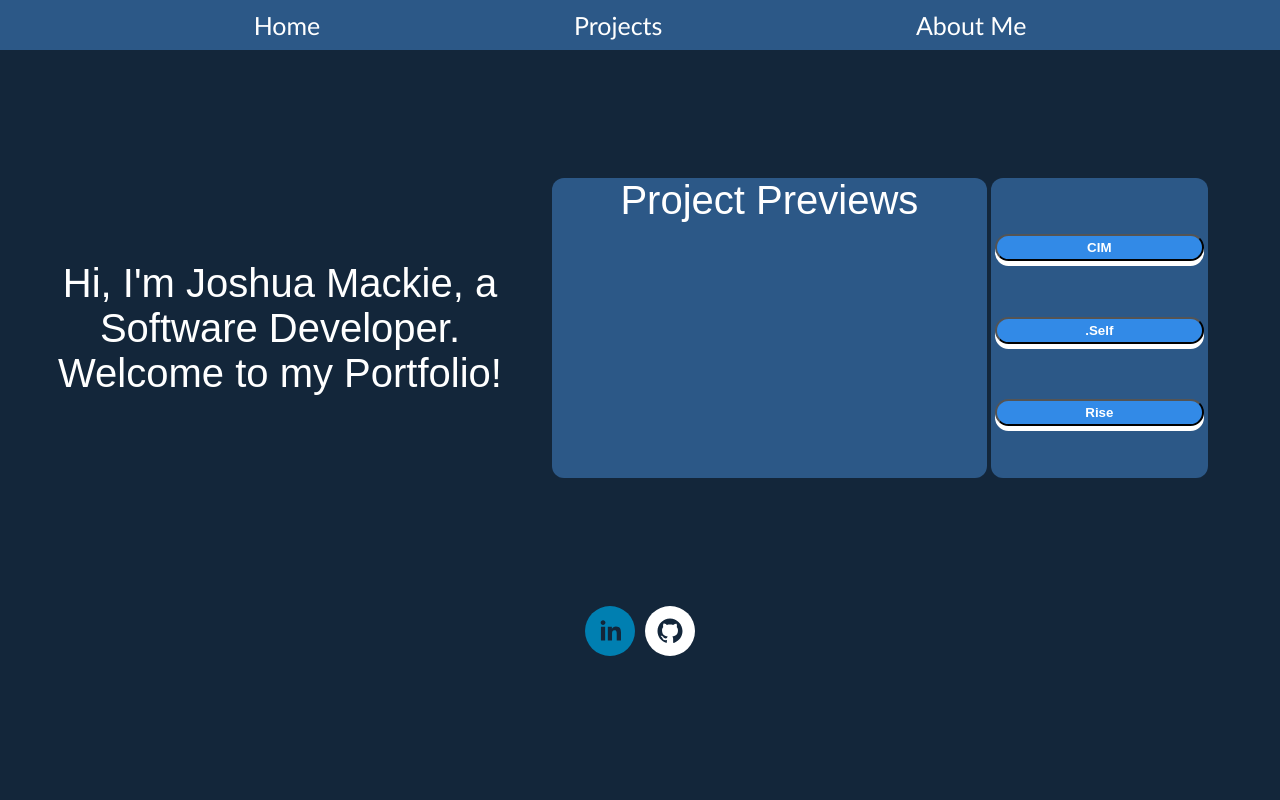
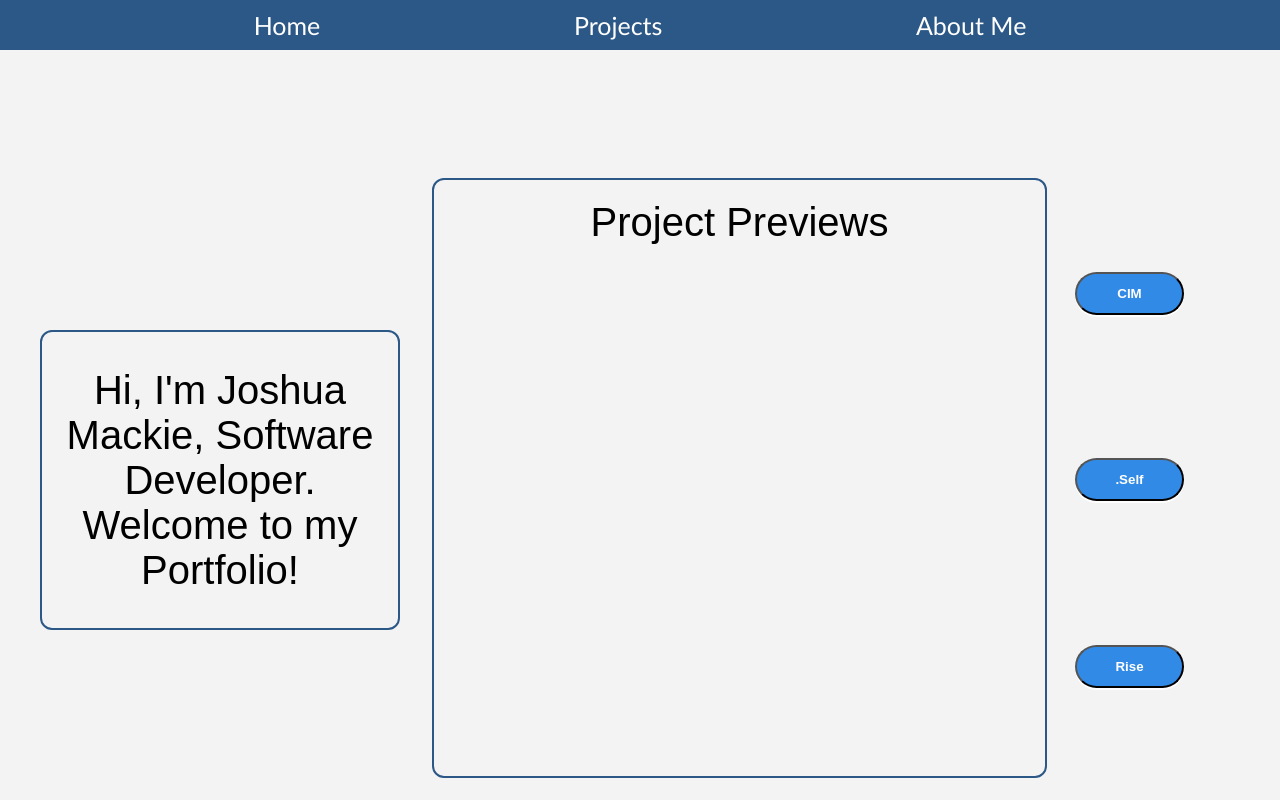
Before and after one commit to MackieJG/portfolio, a Next.js app: page / in a window 1280 px wide. Shown: the top 800 px of the page. Built offline with nearby package versions, Linux system fonts and the light colour scheme.

Commit message:
updating styling format for all pages changing background colors

```diff
--- a/src/pages/index.js
+++ b/src/pages/index.js
@@ -1,5 +1,4 @@
 import React, {useState} from "react"
-import Head from "next/head";
 import ReactPlayer from "react-player"
 import styles from "../styles/welcome.module.css"
 import Nav from "../components/Nav.js"
@@ -26,7 +25,7 @@ export default function Home() {
         < Nav />
             <div className={styles.pageWrapper}>
                 <div className={styles.profile}>
-                    <p>Hi, I'm Joshua Mackie, a Software Developer. Welcome to my Portfolio!</p>
+                    <p>Hi, I'm Joshua Mackie, Software Developer. Welcome to my Portfolio!</p>
                  </div>
                 <div className={styles.container}>
                     <div className={styles.aboutMe}>
@@ -38,7 +37,7 @@ export default function Home() {
                                 playing={Boolean("true")}
                             />
                         ) : (
-                                <p>
+                                <p className={styles.projectPreview}>
                                     Project Previews
                                 </p>
                         )}
@@ -59,7 +58,7 @@ export default function Home() {
                 </div>
                 <div className={styles.gitHub}>
                     <SocialIcon url="https://github.com/MackieJG"
-                        bgColor="white"
+                        bgColor="black"
                     />
                  </div>
             </div>
--- a/src/styles/globals.css
+++ b/src/styles/globals.css
@@ -83,7 +83,7 @@ html,
 body {
   max-width: 100vw;
   overflow-x: hidden;
-  background-color: #13263a;
+  background-color: #f3f3f3;
   font-family: 'Raleway', sans-serif;
 }
 
--- a/src/styles/profile.module.css
+++ b/src/styles/profile.module.css
@@ -3,7 +3,7 @@
     max-width: 1200px;
     margin: auto;
     justify-content: center;
-    background-color: #13263a;
+    background-color: #ececec;
 
 }
 
@@ -78,9 +78,7 @@ outline: 0;
 border: 0;
 cursor: pointer;
 will-change: box-shadow,transform;
-background: radial-gradient( 100% 100% at 100% 0%, #5ba7c0 0%, #4152d6 100% );
-box-shadow: rgb(102, 97, 97) 0px 15px 25px, rgb(143, 132, 132) 0px 5px 10px;
-
+background: radial-gradient( 100% 100% at 100% 0%, #5ba7c0 0%, #10111d 100% );
 padding: 0 32px;
 border-radius: 6px;
 color: #fff;
@@ -90,7 +88,6 @@ text-shadow: 0 1px 0 rgb(0 0 0 / 40%);
 transition: box-shadow 0.15s ease,transform 0.15s ease;
 }
 .button:hover {
-    box-shadow: 0px 4px 8px rgb(45 35 66 / 40%), 0px 7px 13px -3px rgb(45 35 66 / 30%), inset 0px -3px 0px #3c4fe0;
     transform: translateY(-2px);
 }
 .button:active{
--- a/src/styles/welcome.module.css
+++ b/src/styles/welcome.module.css
@@ -7,11 +7,16 @@
 
 .profile {
     display: flex;
+    margin-top: 280px;
+    border-radius: 12px;
+    height: 300px;
     flex-direction: column;
-    color: white;
+    color: rgb(0, 0, 0);
     justify-content: center;
     font-size:40px;
     text-align: center;
+    border: 2px solid #2c5887;
+
 }
 
 .profile > p {
@@ -19,48 +24,53 @@
 }
 .container {
     display: flex;
-    width: 60%;
+    width: 70%;
     justify-content: center;
     padding: 2rem;
     margin: 6rem 0;
 
 }
 
+.projectPreview {
+    color: black;
+}
 .aboutMe {
     color: white;
     font-size: 40px;
-    width: 600px;
-    height: 300px;
+    width: 1800px;
+    height: 600px;
+    padding: 20px;
     text-align: center;
     border-radius: 12px;
     margin-right: 2px;
-    background-color:#2c5887;
+    border: 2px solid #2c5887;
 }
 
 .linkMe {
     display: flex;
     flex-direction: column;
-    justify-content: space-evenly;
-    width: 300px;
-    height: 300px;
+    justify-content: space-around;
+    width: 400px;
+    height: 600px;
+    padding: 20px;
     border-radius: 12px;
     margin-left: 2px;
-    background-color: #2c5887;
+
+
 }
 
 .button {
     font-weight: 700;
-    padding:0.3em 1.2em;
+    padding:0.9em 1.7em;
     margin: 0.3em 0.3em 0;
     border-radius:2em;
     box-sizing: border-box;
     text-decoration:none;
-    color:#FFFFFF;
+    color:#ffffff;
     background-color:  #328ae7;
     text-align:center;
     transition: all 0.2s;
-    color:#FFFFFF;
-    box-shadow: 0 5px;
+    box-shadow: 0 2px;
     cursor: pointer;
 }
 
@@ -68,7 +78,7 @@
 
 .button:active {
   background-color: #4a6fe9;
-  box-shadow: 0 5px #ffffff;
+  /* box-shadow: 0 5px #ffffff; */
   transform: translateY(4px);
 
 }
```
Also changed, not shown: src/pages/projects.js (+0 -7 lines), src/styles/projects.module.css (+2 -9 lines).
